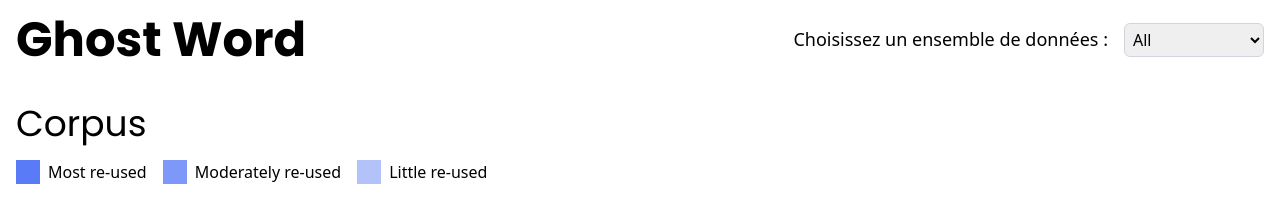
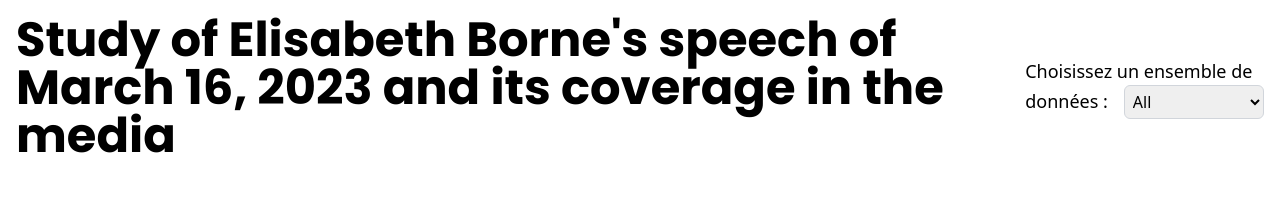
Before and after one commit to Chriiiiiss/ghostword, a React (Vite) app: page / in a window 1280 px wide. Shown: the top 200 px of the page. Built offline with nearby package versions, Linux system fonts and the light colour scheme.

Commit message:
[MOD] Add a real title for the experiment

```diff
--- a/src/components/Home.jsx
+++ b/src/components/Home.jsx
@@ -68,7 +68,10 @@ const Home = () => {
   return (
     <div className="container mx-auto p-4 space-y-10">
       <div className="flex items-center justify-between">
-        <h1 className="text-5xl text-left">Ghost Word</h1>
+        <h1 className="text-5xl text-left">
+          Study of Elisabeth Borne's speech of March 16, 2023 and its coverage
+          in the media
+        </h1>
         <div className="space-x-4">
           <span className="text-lg">Choisissez un ensemble de données :</span>
           <select
```
